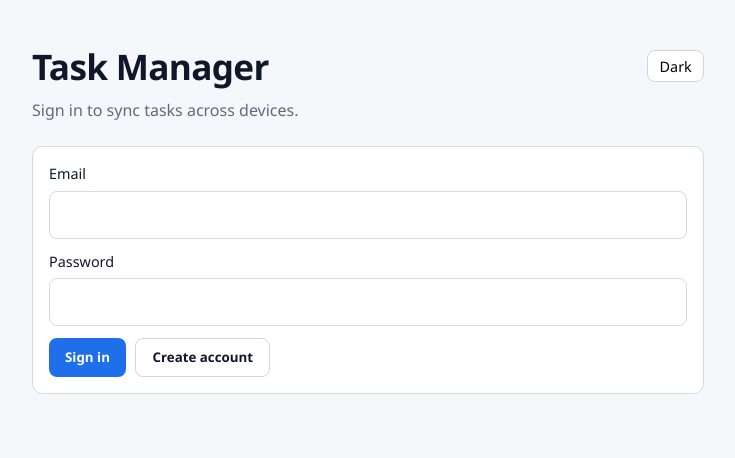
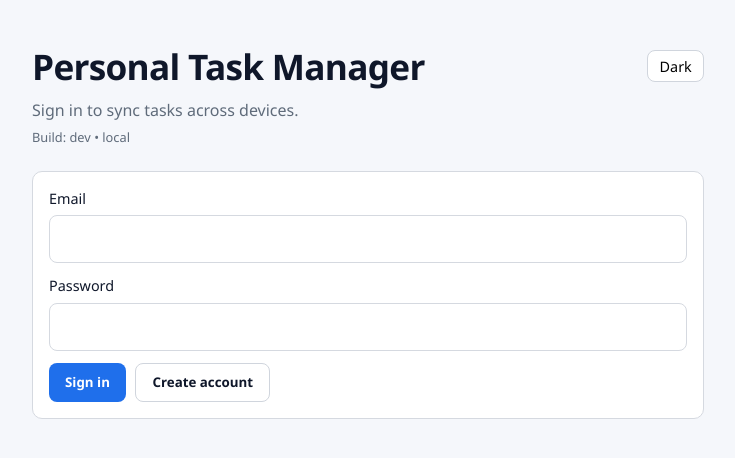
Before and after one commit to lhurstwork/Test_App, a React (Vite) app: page / in a window 1280 px wide. Shown: the top 458 px of the page, without its empty margins (272-1007 px from the left). Built offline with nearby package versions, Linux system fonts and the light colour scheme.

Commit message:
Clean up

```diff
--- a/index.html
+++ b/index.html
@@ -4,7 +4,8 @@
     <meta charset="UTF-8" />
     <link rel="icon" type="image/svg+xml" href="/vite.svg" />
     <meta name="viewport" content="width=device-width, initial-scale=1.0" />
-    <title>Layne's Task Manager</title>
+    <title>Personal Task Manager</title>
+    <meta name="build-version" content="dev|local" />
   </head>
   <body>
     <div id="root"></div>
--- a/src/App.css
+++ b/src/App.css
@@ -45,6 +45,12 @@
 .header p {
   margin: 0.35rem 0 0;
   color: #5f6b7a;
+}
+
+.build-version {
+  margin: 0.25rem 0 0;
+  color: #6b7280;
+  font-size: 0.8rem;
 }
 
 .task-form {
--- a/src/App.tsx
+++ b/src/App.tsx
@@ -122,6 +122,8 @@ const toImportableTask = (value: unknown): ImportableTask | null => {
 }
 
 function App() {
+  const buildSha = (import.meta.env.VITE_BUILD_SHA || 'dev').slice(0, 7)
+  const buildTime = import.meta.env.VITE_BUILD_TIME || 'local'
   const [tasks, setTasks] = useState<Task[]>([])
   const [title, setTitle] = useState('')
   const [dueDate, setDueDate] = useState<string | null>(null)
@@ -143,8 +145,11 @@ function App() {
   const inputRef = useRef<HTMLInputElement | null>(null)
 
   useEffect(() => {
-    document.title = "Personal Task Manager"
-  }, [])
+    const meta = document.querySelector('meta[name="build-version"]')
+    if (meta) {
+      meta.setAttribute('content', `${buildSha}|${buildTime}`)
+    }
+  }, [buildSha, buildTime])
 
   useEffect(() => {
     const storedTheme = localStorage.getItem(THEME_KEY)
@@ -492,7 +497,7 @@ function App() {
       <div className="app">
         <header className="header">
           <div className="title-row">
-            <h1>Task Manager</h1>
+            <h1>Personal Task Manager</h1>
             <button
               type="button"
               className="theme-toggle"
@@ -501,6 +506,9 @@ function App() {
               {theme === 'dark' ? 'Light' : 'Dark'}
             </button>
           </div>
+          <p className="build-version">
+            Build: {buildSha} • {buildTime}
+          </p>
         </header>
         <div className="error">{supabaseConfigError}</div>
       </div>
@@ -512,7 +520,7 @@ function App() {
       <div className="app">
         <header className="header">
           <div className="title-row">
-            <h1>Task Manager</h1>
+            <h1>Personal Task Manager</h1>
             <button
               type="button"
               className="theme-toggle"
@@ -522,6 +530,9 @@ function App() {
             </button>
           </div>
           <p>Sign in to sync tasks across devices.</p>
+          <p className="build-version">
+            Build: {buildSha} • {buildTime}
+          </p>
         </header>
 
         <form
@@ -570,7 +581,7 @@ function App() {
     <div className="app">
       <header className="header">
         <div className="title-row">
-          <h1>Personal Task Managerv999</h1>
+          <h1>Personal Task Manager</h1>
           <div className="header-actions">
             <button
               type="button"
@@ -585,6 +596,9 @@ function App() {
           </div>
         </div>
         <p>Simple, synced, and fast.</p>
+        <p className="build-version">
+          Build: {buildSha} • {buildTime}
+        </p>
       </header>
 
       {importCandidates.length > 0 && (
--- a/src/index.css
+++ b/src/index.css
@@ -36,6 +36,7 @@ body.theme-dark {
 }
 
 body.theme-dark .header p,
+body.theme-dark .build-version,
 body.theme-dark .counts,
 body.theme-dark .empty {
   color: #9ca3af;
```
